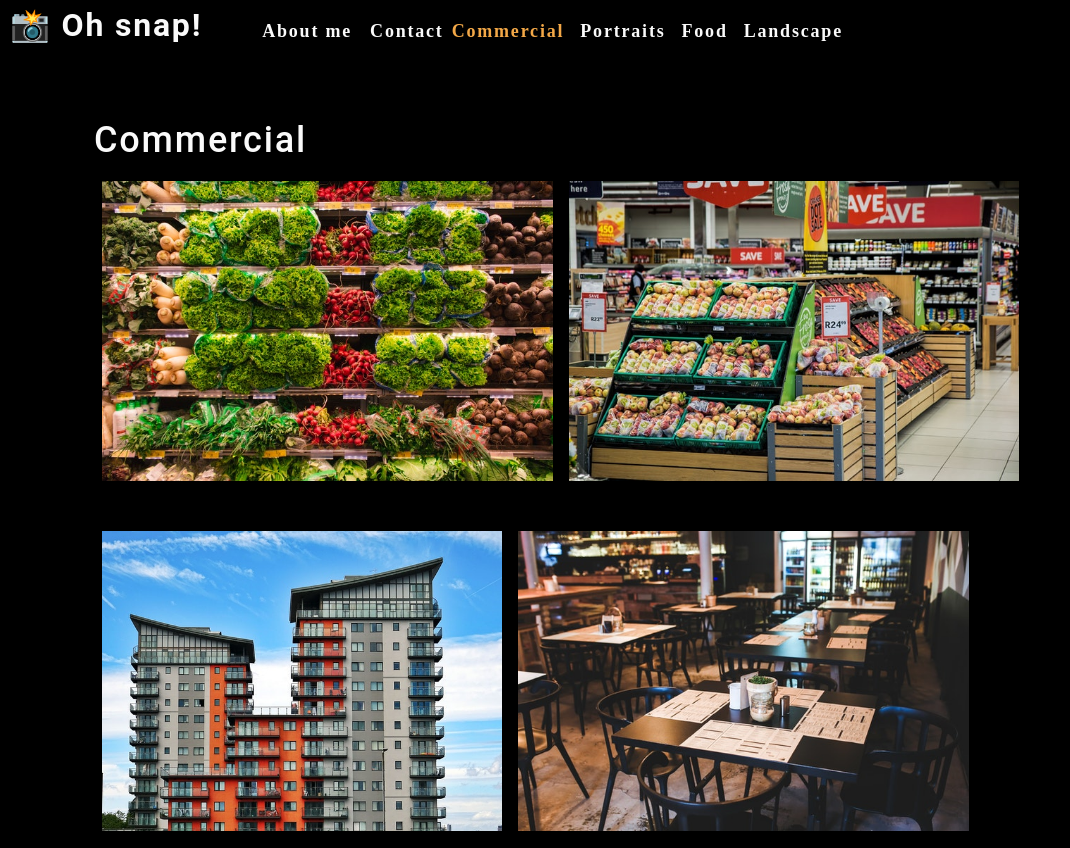
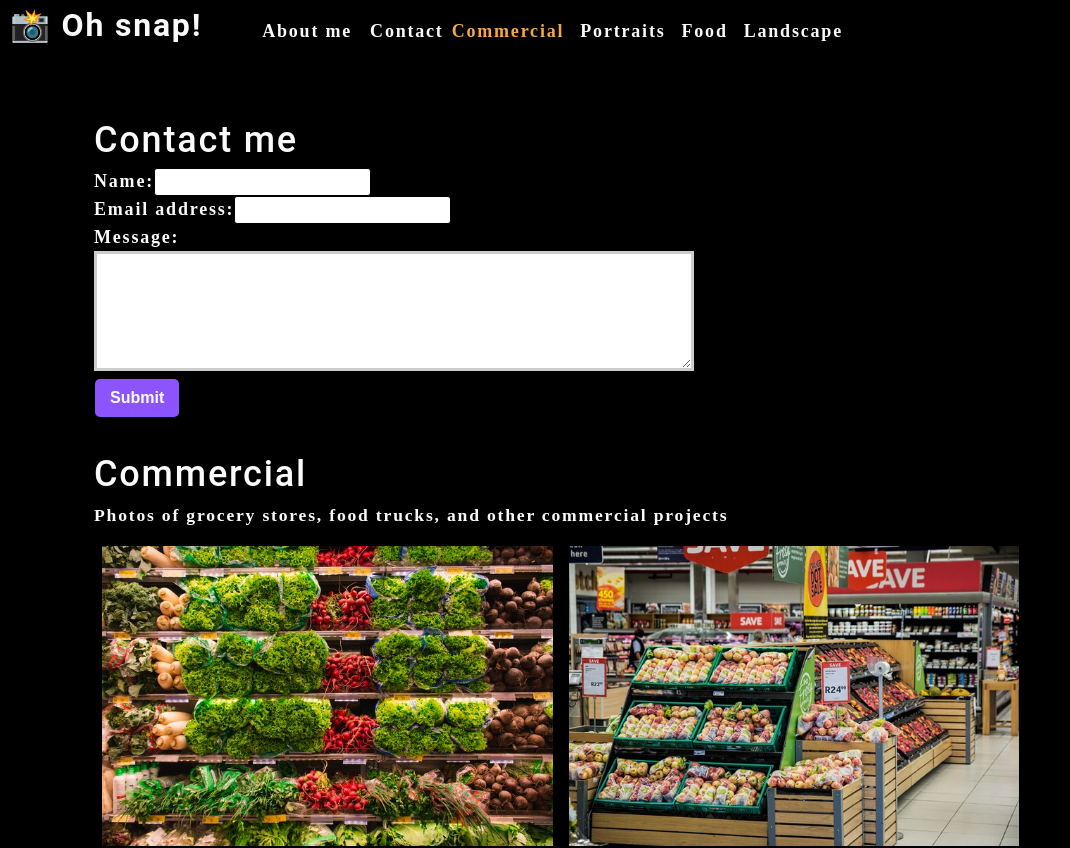
Before and after one commit to escowin/photo-port, a React (Create React App) app: page / in a window 1280 px wide. Shown: the top 848 px of the page, without its empty margins (0-1070 px from the left). Built offline with nearby package versions, Linux system fonts and the light colour scheme.

Commit message:
20.4.4 | ContactForm hooks, destructures, sync state, and form submission

```diff
--- a/src/App.js
+++ b/src/App.js
@@ -2,6 +2,7 @@ import React, { useState } from 'react';
 import About from './components/About';
 import Nav from './components/Nav';
 import Gallery from './components/Gallery';
+import ContactForm from './components/Contact';
 
 function App() {
   // originally found in <Nav>
@@ -36,6 +37,7 @@ function App() {
        currentCategory={currentCategory}
       />
       <main>
+        <ContactForm/>
         <Gallery currentCategory={currentCategory}/>
         <About/>
       </main>
--- a/src/components/Contact/index.js
+++ b/src/components/Contact/index.js
@@ -1,21 +1,47 @@
-import React from "react";
+import React, { useState } from "react";
+
+// useState Hook | maintains form data with state
+// - controlled component: form data maintained by component state
+// - uncontrolled component: data is retrieved & submitted directly from the DOM
 
 function ContactForm() {
+    // hook | manages form data.
+    // - feature: initializes state values. setting initial state to empty strings clears input fields on loading component.
+    const [formState, setFormState] = useState({ name: '', email: '', message: ''});
+
+    // destructure formState object into its named properties
+    const { name, email, message } = formState;
+
+    // sync internal state of the component formState with user input from DOM
+    function handleChange(e) {
+        // updates formState value for name property. Spread operator '...' retains other key-value pairs in object.
+        // - w/o spread operator, formState object will be overwritten to only contain name:value key pair.
+        // - below, [...name] refers to the name attribute of the form elment (name, email, message). allows for dynamically created property names.
+        setFormState({...formState, [e.target.name]: e.target.value })
+    }
+    // console.log(formState);
+
+    // submits form data
+    function handleSubmit(e) {
+        e.preventDefault();
+        console.log(formState);
+    }
+
     return (
         <section>
             <h1>Contact me</h1>
-            <form id="contact-form">
+            <form id="contact-form" onSubmit={handleSubmit}>
                 <div>
                     <label htmlFor="name">Name:</label>
-                    <input type="text" name="name"/>
+                    <input type="text" name="name" defaultValue={name} onChange={handleChange}/>
                 </div>
                 <div>
                     <label htmlFor="email">Email address:</label>
-                    <input type="email" name="email"/>
+                    <input type="email" name="email" defaultValue={email} onChange={handleChange}/>
                 </div>
                 <div>
                     <label htmlFor="message">Message:</label>
-                    <textarea name="message" rows="5"/>
+                    <textarea name="message" rows="5" defaultValue={message} onChange={handleChange}/>
                 </div>
                 <button type="submit">Submit</button>
             </form>
--- a/src/components/Gallery/index.js
+++ b/src/components/Gallery/index.js
@@ -7,12 +7,12 @@ import { capitalizeFirstLetter } from "../../utils/helpers";
 
 function Gallery({ currentCategory }) {
     // destructures name & description properties from currentCategory
-    const { name, descrption } = currentCategory;
+    const { name, description } = currentCategory;
 
     return (
         <section>
             <h1 data-testid="h1tag">{capitalizeFirstLetter(name)}</h1>
-            <p>{descrption}</p>
+            <p>{description}</p>
             <PhotoList category={currentCategory.name}/>
         </section>
     );
```
